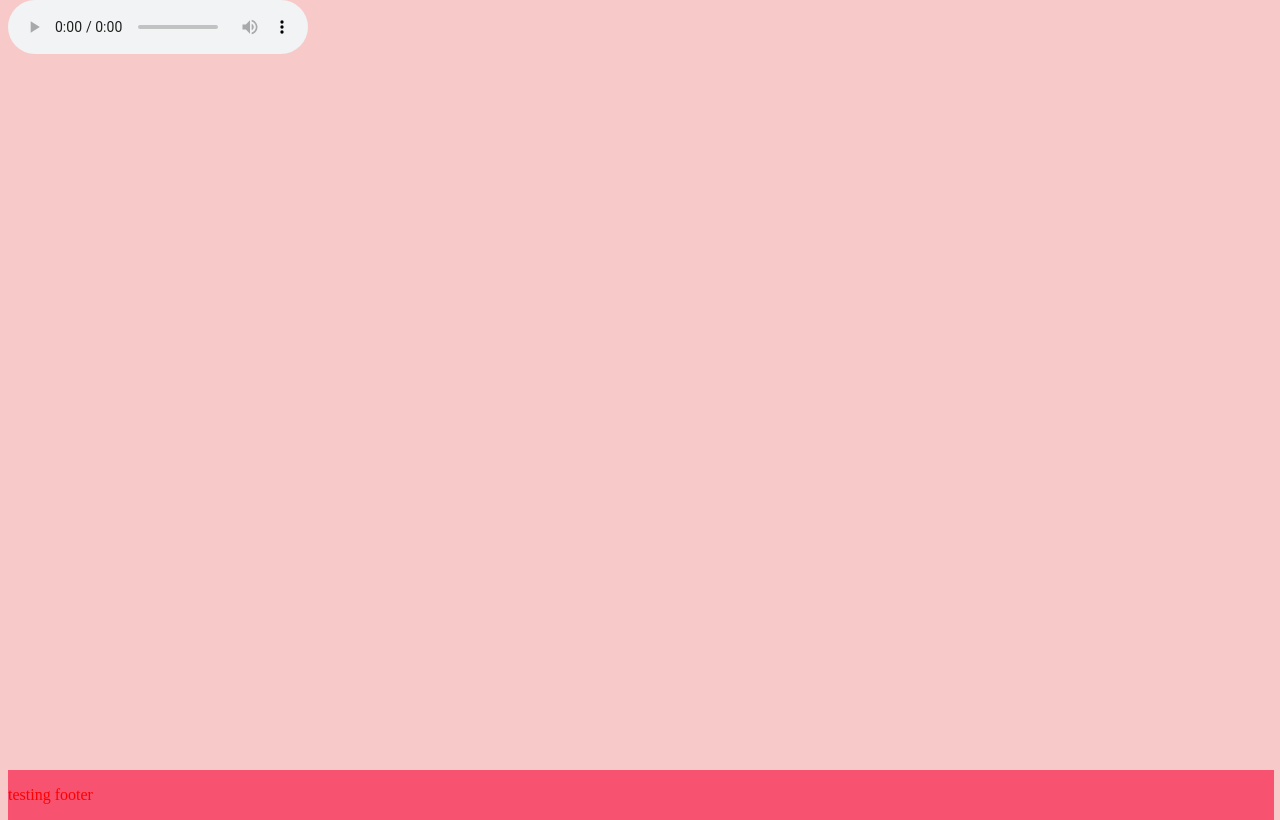
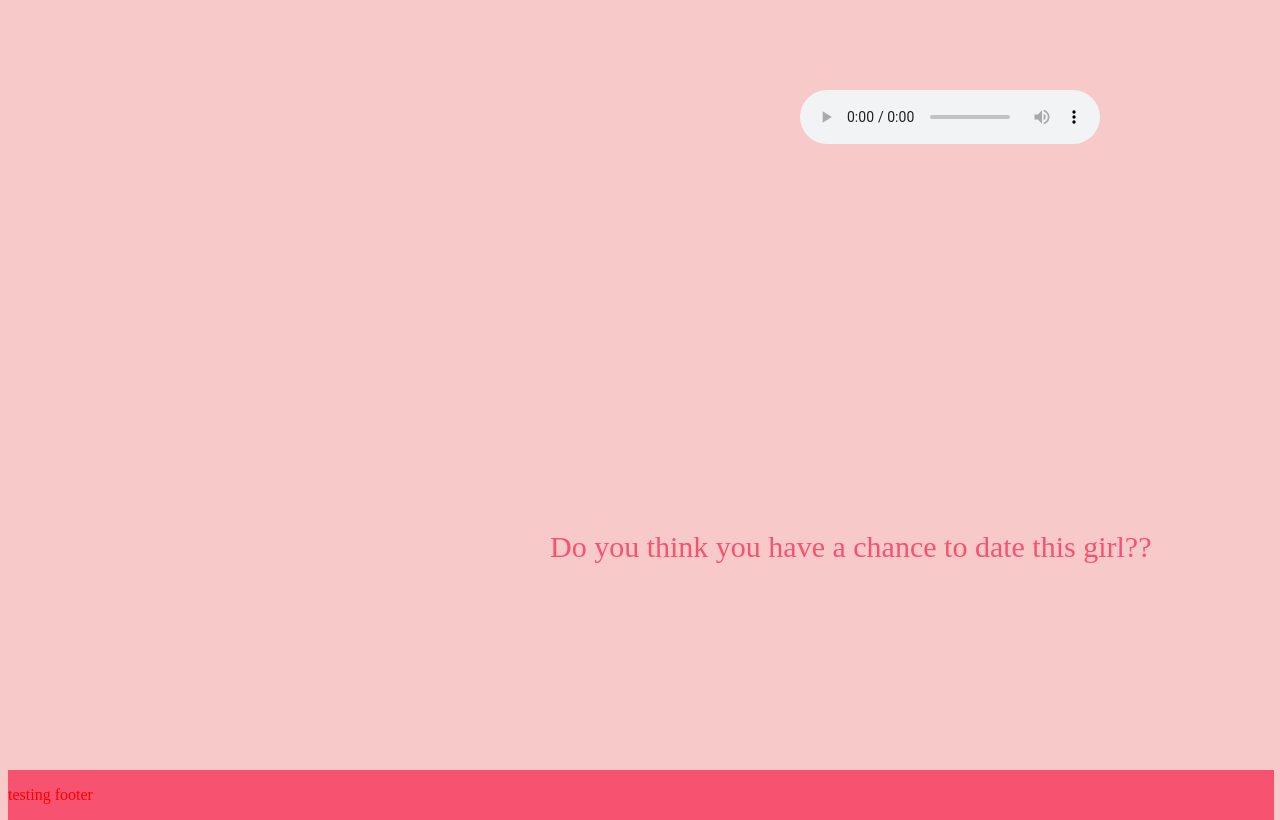
Before and after one commit to Haricharan2012/webfm, a Flask app: template templates/base.html in a window 1280 px wide. Shown: the part 140-960 px from the top of the page. Run offline with Flask 3, Linux system fonts and the light colour scheme; the template is opened without the code that fills it, so the values that code supplies are empty; some web fonts are replaced.

Commit message:
Thu Nov 20 03:04:01 PM IST 2025

```diff
--- a/static/css/main.css
+++ b/static/css/main.css
@@ -28,6 +28,7 @@ p
     font-family: "Twinkle Star";
     font-size:45px;
     color:white;
+
   }
 
 header
@@ -50,9 +51,78 @@ footer
        width:98.9%;
     }
 
-
-music
+ #music
    {
      position:absolute;
-     top:800;
+     top:230px;
+    left:800px;
    }
+
+
+#ques
+  {
+
+  position:absolute;
+     top: 640px;
+     left: 550px;
+     font-size:30px;
+     color:#F75270;
+
+
+  }
+
+#opt
+  {
+
+  position:absolute;
+     top: 730px;
+     left: 800px;
+
+  }
+
+ #option1
+   {
+
+   font-size:20px;
+
+   }
+
+  #option2
+  {
+
+  }
+
+
+  #fake
+   {
+
+      position:absolute;
+      top:1%;
+      left:50px;
+
+   }
+
+
+ fieldset
+  {
+
+   border: 5px double;
+   border-color:#F75270;
+   padding:15px;
+  }
+
+
+#lb1,#lb2
+
+  {
+    color:#DC143C;
+ }
+
+
+
+#butx
+  {
+   position:absolute;
+   left:80px;
+   top:120px;
+  }
--- a/templates/base.html
+++ b/templates/base.html
@@ -12,16 +12,18 @@
 <!--block for head -->
 <!-- ginger2 syntax for python flask -->
 </head>
-<body id="back" onload="loadim()">
+<body id="back" >
 <header id="hdr">
 <h1 id="temp">Believe</h1>
 </header>
 
-<audio controls  id="music" autoplay>
+<audio controls  id="music">
 
  <source src="/static/audio/vine-boom.mp3" type="audio/mpeg" >
 
 </audio>
+
+<p id="ques"> Do you think you have a chance to date this girl??</p>
 
 
 <footer id = "foo">
```
Also changed, not shown: templates/child.html (+29 -2 lines).
